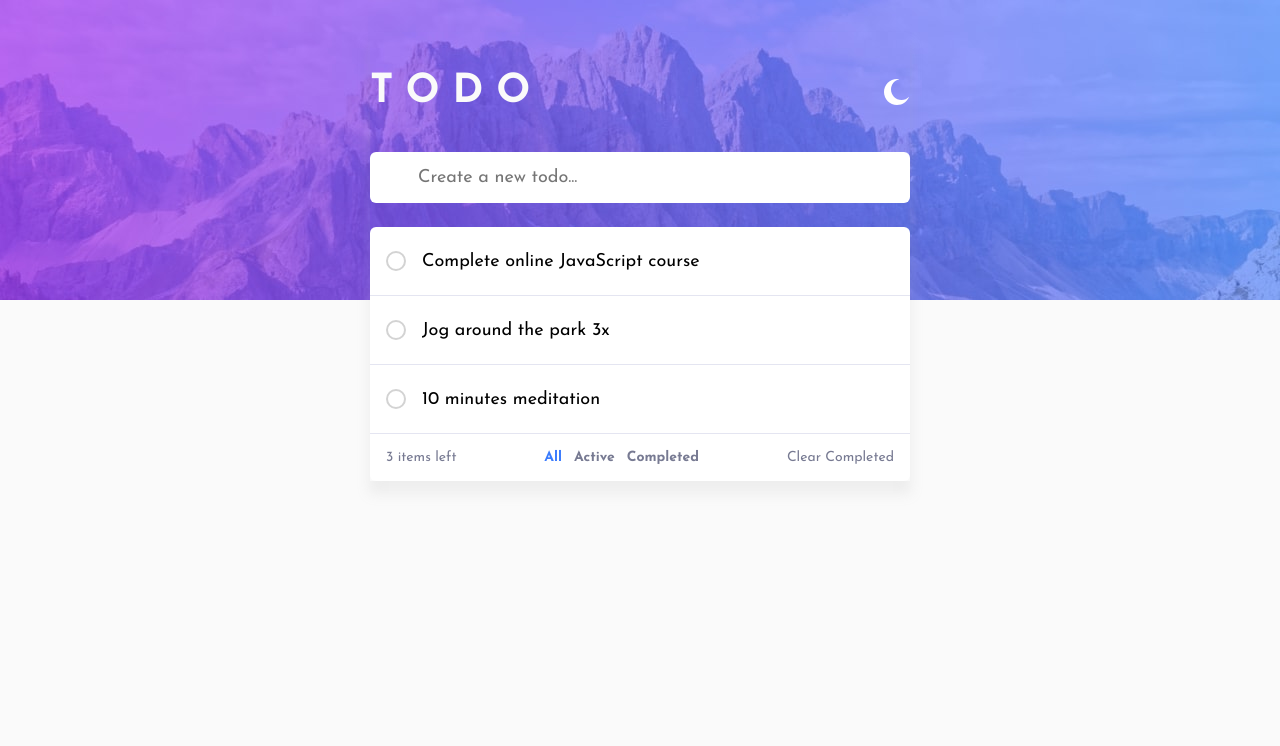
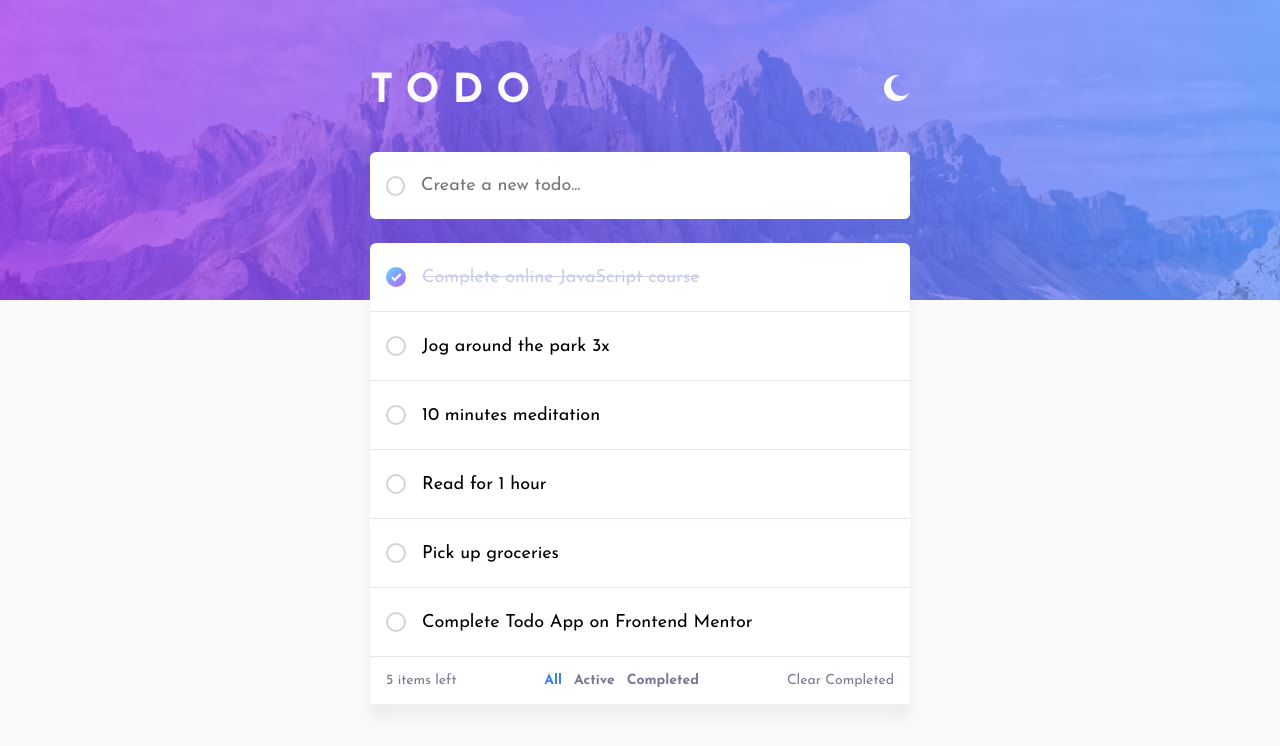
Before and after one commit to raymondtanwl/todo-app, a Next.js app: page / in a window 1280 px wide. Shown: the top 746 px of the page. Built offline with nearby package versions, Linux system fonts and the light colour scheme.

Commit message:
- toggle light and dark mode

```diff
--- a/app/components/todo/todo.scss
+++ b/app/components/todo/todo.scss
@@ -32,7 +32,7 @@ $very-dark-grayish-blue-2: hsl(237, 14%, 26%);
   .top-bg {
     width: 100%;
     height: 300px;
-    background: url('/images/bg-desktop-light.jpg') no-repeat;
+    background-image: url('/images/bg-desktop-light.jpg');
     background-position: center 0;
     background-size: cover;
     position: absolute;
@@ -59,15 +59,25 @@ $very-dark-grayish-blue-2: hsl(237, 14%, 26%);
           font-size: 40px;
           font-weight: 700;
         }
+        .theme-switcher {
+          cursor: pointer;
+        }
       }
     }
   }
 
   .add-input {
+    @include flex-center(space-between);
+    align-items: center;
     margin-bottom: 24px;
+    background-color: white;
+    border-radius: 6px;
+    .checkbox {
+      margin-left:16px;
+    }
     input.todo-input {
       width: 100%;
-      padding: 16px 16px 16px 48px;
+      padding: 24px 16px 24px 16px;
       font-size: 18px;
       border-radius: 6px;
       border: 0;
@@ -91,6 +101,7 @@ $very-dark-grayish-blue-2: hsl(237, 14%, 26%);
         gap: 16px;
         &.checked {
           text-decoration: line-through;
+          color: $light-grayish-blue;
         }
       }
       .remove {
@@ -148,3 +159,61 @@ $very-dark-grayish-blue-2: hsl(237, 14%, 26%);
   }
 
 }
+
+.todo-main-container.dark {
+  background: $very-dark-blue;
+  height: 100%;
+  .top-bg {
+    background-image: url('/images/bg-desktop-dark.jpg');
+  }
+
+  .center-container {
+    .center-content {
+      box-shadow: none;
+    }
+  }
+
+  .add-input {
+    background-color: $very-dark-desaturated-blue;
+    input.todo-input {
+      background-color: $very-dark-desaturated-blue;
+    }
+  }
+
+
+  .list-container {
+    background: $very-dark-desaturated-blue;
+    color: $light-grayish-blue;
+    .list-item {
+      border-bottom: 1px solid $very-dark-grayish-blue-2;
+      .left.checked {
+        color: $very-dark-grayish-blue;
+      }
+    }
+    .list-bottom {
+      .center {
+        .filter-option {
+          &:not(.active):hover {
+            color: $light-grayish-blue-hover;
+          }
+        }
+      }
+      .right:hover {
+        color: $light-grayish-blue-hover;
+      }
+    }
+  }
+
+  .checkbox {
+    border: 2px solid $very-dark-grayish-blue-2;
+    &:hover {
+      border-color: transparent;
+      background: linear-gradient($very-dark-desaturated-blue, $very-dark-desaturated-blue) padding-box, $check-bg border-box;
+    }
+    &.checked {
+      background: url('/images/icon-check.svg') no-repeat center, $check-bg;
+      border: 0;
+    }
+  }
+
+}
--- a/app/components/todo/todo.tsx
+++ b/app/components/todo/todo.tsx
@@ -14,9 +14,12 @@ export default function Todo() {
   const [theme, setTheme] = useState("light");
   const [filter, setFilter] = useState("All");
   const initList: TodoItem[] = [
-    { text: "Complete online JavaScript course", done: false },
+    { text: "Complete online JavaScript course", done: true },
     { text: "Jog around the park 3x", done: false },
     { text: "10 minutes meditation", done: false },
+    { text: "Read for 1 hour", done: false },
+    { text: "Pick up groceries", done: false },
+    { text: "Complete Todo App on Frontend Mentor", done: false },
   ];
   const [todoInput, setTodoInput] = useState("");
   const [todoItems, setTodoItems] = useState(initList);
@@ -76,21 +79,40 @@ export default function Todo() {
     setTodoItems(todoItems.filter((itm) => !itm.done));
   }
 
+  function changeTheme(theme: string) {
+    console.log("changeTheme", theme);
+    setTheme(theme);
+  }
+
   return (
-    <div className="todo-main-container">
+    <div className={"todo-main-container " + (theme === "dark" ? "dark" : "")}>
       <div className="top-bg"></div>
       <div className="center-container">
         <div className="center-content">
           <div className="title-container">
             <h2 className="title">TODO</h2>
+            <div className="theme-switcher">
+              {theme === "light" ? (
                 <Image
                   src="/images/icon-moon.svg"
                   alt="moon"
                   width={26}
                   height={26}
+                  onClick={() => changeTheme("dark")}
                 />
+              ) : (
+                <Image
+                  src="/images/icon-sun.svg"
+                  alt="sun"
+                  width={26}
+                  height={26}
+                  onClick={() => changeTheme("light")}
+                />
+              )}
+            </div>
           </div>
           <div className="add-input">
+            <div className="checkbox"></div>
             {/* use josefinSans.className to ensure the correct font-family is applied */}
             <input
               className={josefinSans.className + " todo-input"}
@@ -125,12 +147,13 @@ export default function Todo() {
             })}
 
             <div className="list-bottom">
-              <div className="left">{todoItems.length} items left</div>
+              <div className="left">
+                {todoItems.filter((itm) => !itm.done).length} items left
+              </div>
               <div className="center">
                 <div
                   className={
-                    "filter-option hover-pointer " +
-                    (filter === "All" ? "active" : "")
+                    "filter-option " + (filter === "All" ? "active" : "")
                   }
                   onClick={() => setFilter("All")}
                 >
@@ -138,8 +161,7 @@ export default function Todo() {
                 </div>
                 <div
                   className={
-                    "filter-option hover-pointer " +
-                    (filter === "Active" ? "active" : "")
+                    "filter-option " + (filter === "Active" ? "active" : "")
                   }
                   onClick={() => setFilter("Active")}
                 >
@@ -147,18 +169,14 @@ export default function Todo() {
                 </div>
                 <div
                   className={
-                    "filter-option hover-pointer " +
-                    (filter === "Completed" ? "active" : "")
+                    "filter-option " + (filter === "Completed" ? "active" : "")
                   }
                   onClick={() => setFilter("Completed")}
                 >
                   Completed
                 </div>
               </div>
-              <div
-                className="right hover-pointer"
-                onClick={() => clearCompleted()}
-              >
+              <div className="right" onClick={() => clearCompleted()}>
                 Clear Completed
               </div>
             </div>
--- a/app/globals.scss
+++ b/app/globals.scss
@@ -89,6 +89,7 @@ body {
 $very-light-gray: hsl(0, 0%, 98%);
 body {
   background: $very-light-gray;
+  height: 100vh;
   // color: rgb(var(--foreground-rgb));
   // background: linear-gradient(
   //     to bottom,
```
Lines whose indentation alone changed are shown as unchanged.
